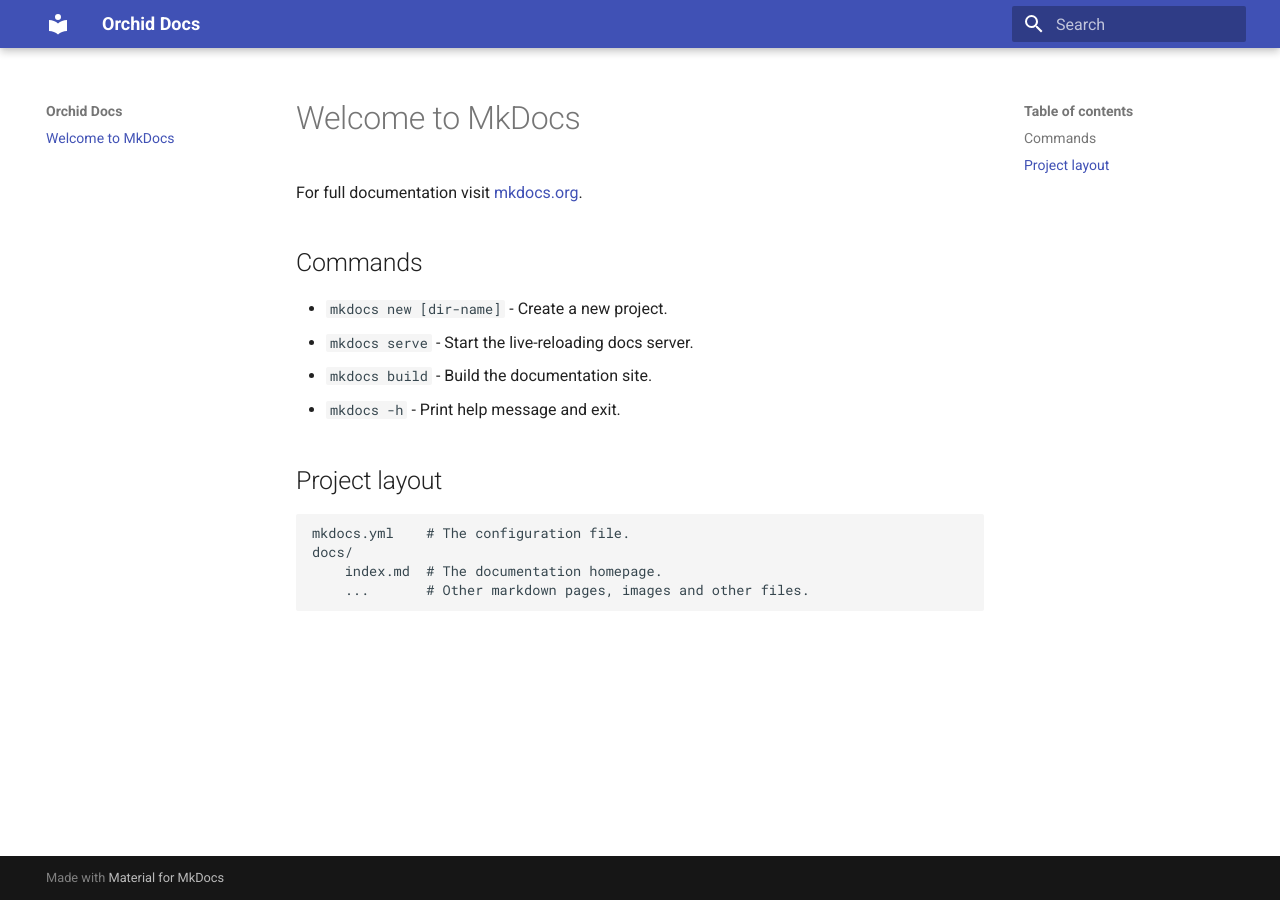
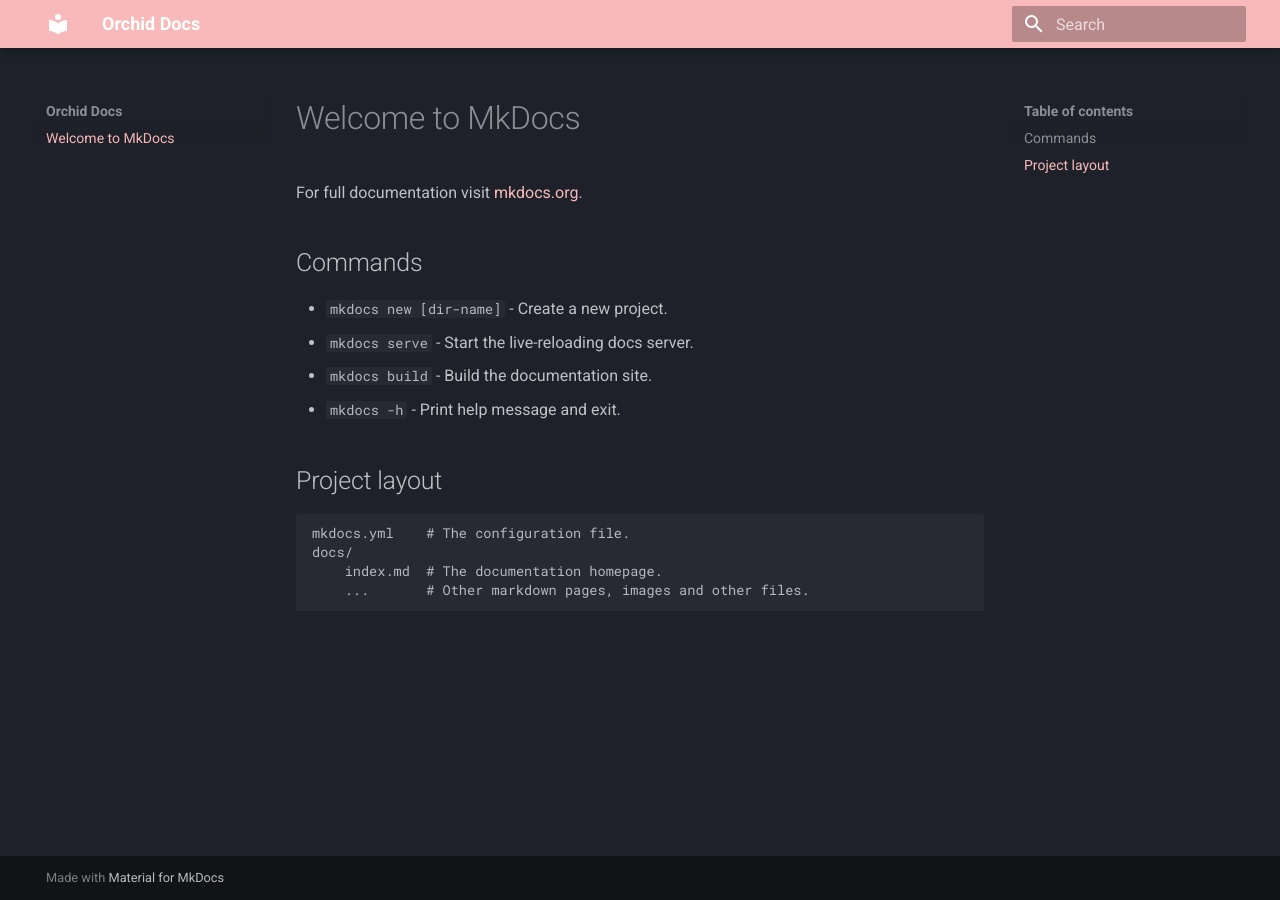
Before and after one commit to orchid-lang/docs, an MkDocs documentation site: the page built from docs/index.md, in a window 1280 px wide. Built offline with MkDocs 1.6.1 and Material for MkDocs 9.7.7, drawn with Linux system fonts in a browser that asks for light colours.

Commit message:
Did styling

```diff
--- /dev/null
+++ b/docs/styles/main.css
@@ -0,0 +1,3 @@
+:root {
+    --md-primary-fg-color: #f7b9ba;
+}
--- a/mkdocs.yml
+++ b/mkdocs.yml
@@ -1,3 +1,9 @@
 site_name: Orchid Docs
 theme:
   name: material
+  palette:
+    scheme: slate
+    primary: custom
+
+extra_css:
+  - styles/main.css
```
